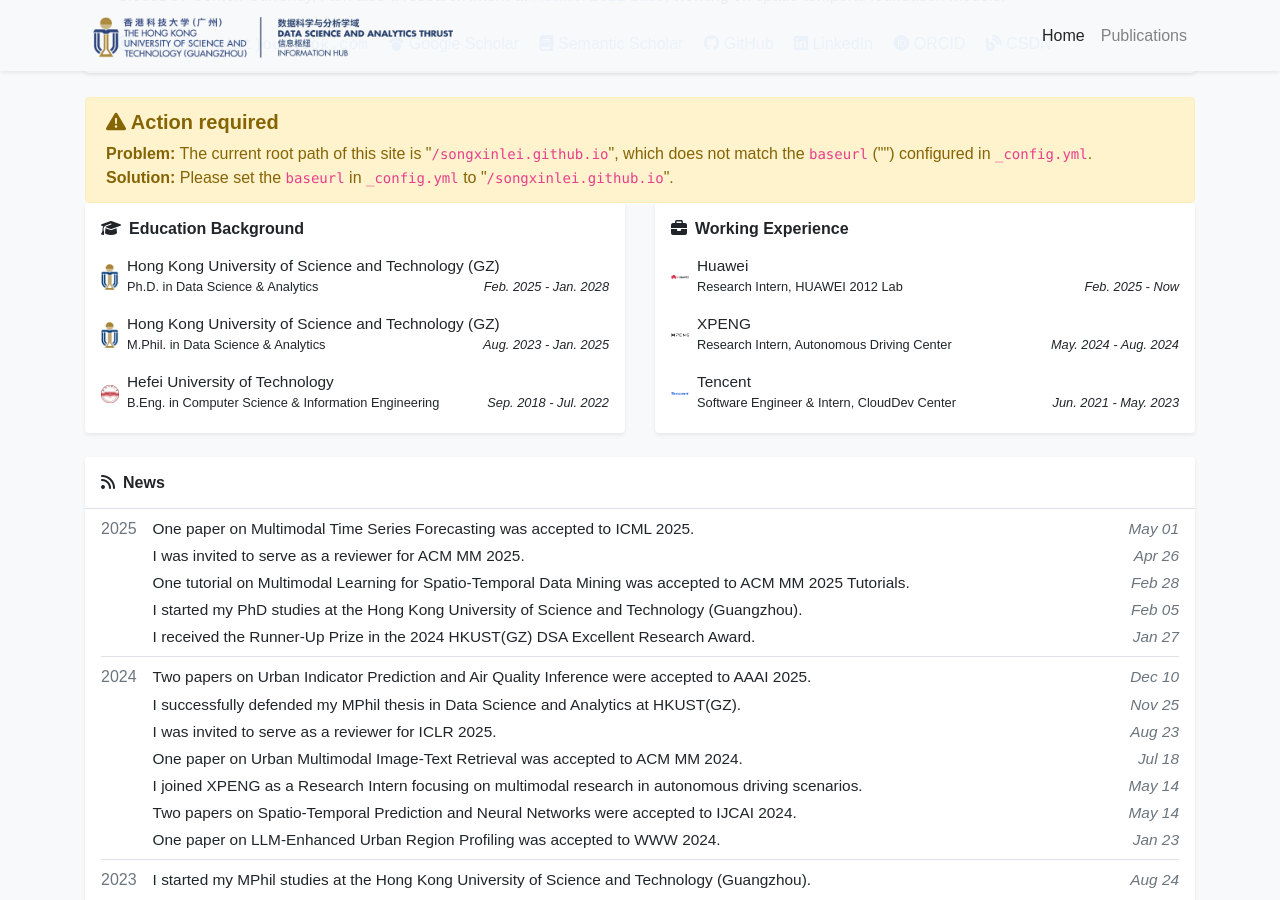
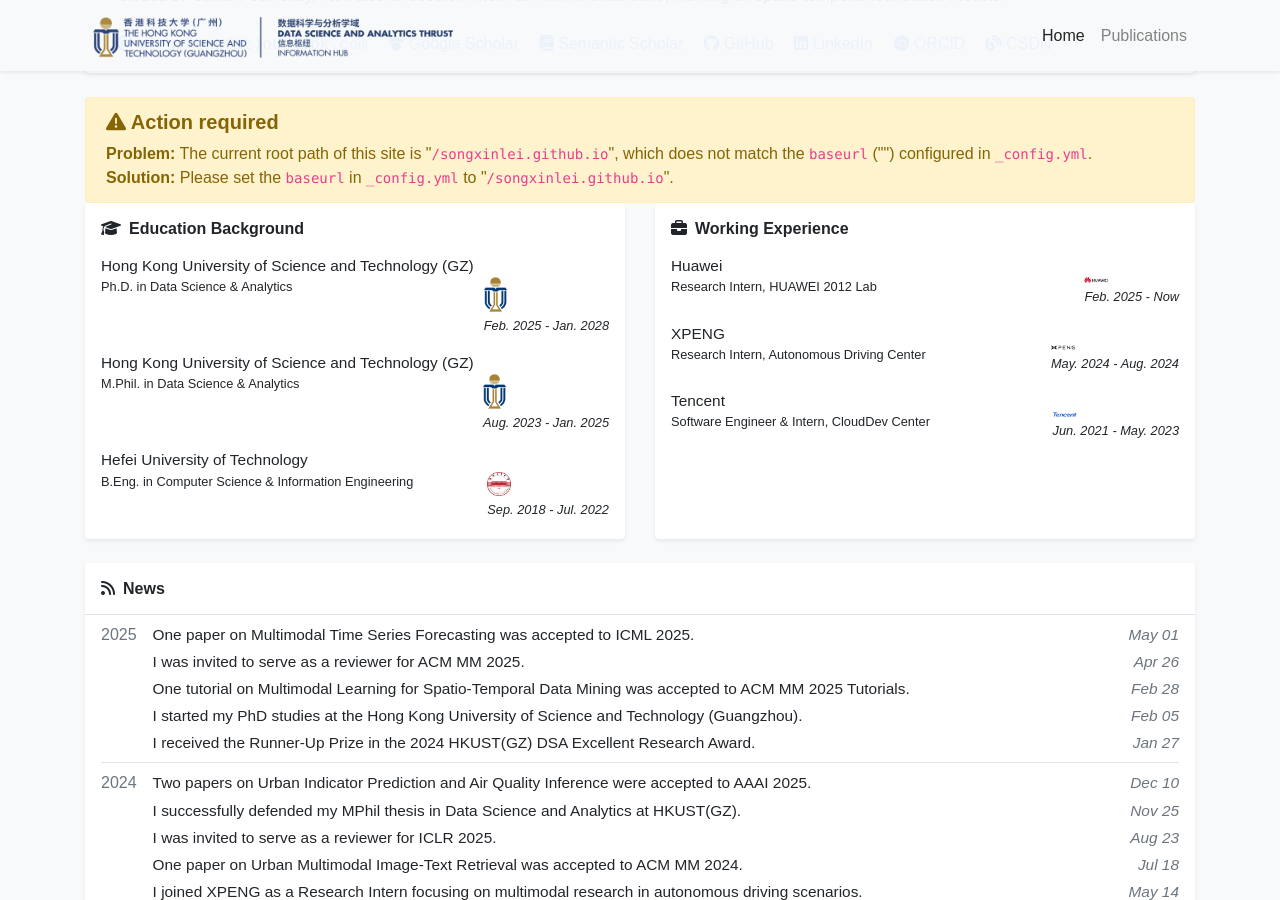
Before and after one commit to thunderlrr/songxinlei.github.io, a Jekyll site: the page built from index.html, in a window 1280 px wide and 900 px high, scrolled down 300 px. Built offline with Jekyll 4.4.1, drawn with Linux system fonts in a browser that asks for light colours; a style sheet for code colours, icons or effects is not loaded.

Commit message:
update profile

```diff
--- a/_includes/widgets/experience_card.html
+++ b/_includes/widgets/experience_card.html
@@ -8,13 +8,15 @@
                 <ul class="list-unstyled mb-1">
                     {% for item in site.data.profile.education %}
                     <li class="media mb-3">
-                        <img src="{{ item.logo | relative_url }}" alt="{{ item.name }}" style="width: 18px;" class="mr-2 mt-1 align-self-center">
                         <div class="media-body">
                             <div style="font-size: 15.4px">{{ item.name }}</div>
                             <div class="small">{{ item.dept }}</div>
                             <div class="small d-flex">
                                 <div>{{ item.position }}</div>
-                                <div class="mt-auto ml-auto no-break"><em>{{ item.date }}</em></div>
+                                <div class="mt-auto ml-auto no-break text-right">
+                                    <img src="{{ item.logo | relative_url }}" alt="{{ item.name }}" style="width: 24px; margin-bottom: 4px;" class="d-block">
+                                    <em>{{ item.date }}</em>
+                                </div>
                             </div>
                         </div>
                     </li>
@@ -32,13 +34,15 @@
                 <ul class="list-unstyled mb-1">
                     {% for item in site.data.profile.experience %}
                     <li class="media mb-3">
-                        <img src="{{ item.logo | relative_url }}" alt="{{ item.name }}" style="width: 18px;" class="mr-2 mt-1 align-self-center">
                         <div class="media-body">
                             <div style="font-size: 15.4px">{{ item.name }}</div>
                             <div class="small">{{ item.dept }}</div>
                             <div class="small d-flex">
                                 <div>{{ item.position }}</div>
-                                <div class="mt-auto ml-auto no-break"><em>{{ item.date }}</em></div>
+                                <div class="mt-auto ml-auto no-break text-right">
+                                    <img src="{{ item.logo | relative_url }}" alt="{{ item.name }}" style="width: 24px; margin-bottom: 4px;" class="d-block">
+                                    <em>{{ item.date }}</em>
+                                </div>
                             </div>
                         </div>
                     </li>
```
